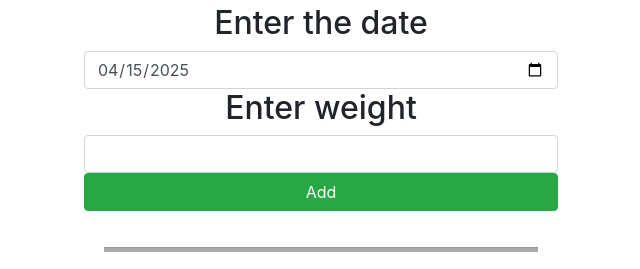
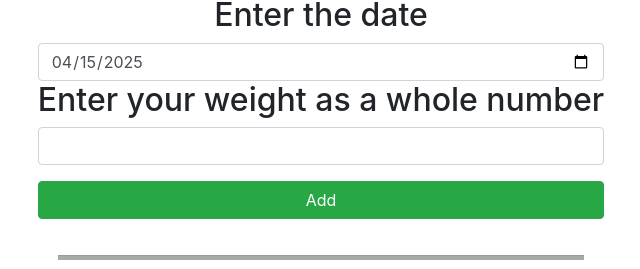
Before and after one commit to RachelShoemaker/my-health-tracker, a React (Vite) app in the folder client/: page / in a window 1280 px wide. Shown: the part 148-417 px from the top of the page, without its empty margins (319-959 px from the left). Built offline with nearby package versions, Linux system fonts and the light colour scheme; no server answers.

Commit message:
Tested CRUD ops and fixed bugs.

```diff
--- a/client/src/components/InputWeight.jsx
+++ b/client/src/components/InputWeight.jsx
@@ -1,35 +1,57 @@
-import React, { Fragment, useState, useEffect } from "react";
+import React, { Fragment, useState } from "react";
 
 const InputWeight = () => {
-    const today = new Date().toISOString().split('T')[0];
+  const today = new Date().toISOString().split("T")[0];
   const [measurement_date, setDate] = useState(today);
   const [weight, setWeight] = useState("");
 
-    const onSubmitForm = async e => {
+  const onSubmitForm = async (e) => {
     e.preventDefault();
+
+    // Validate that the weight is a whole number
+    const wholeNumberPattern = /^\d+$/;
+    if (!wholeNumberPattern.test(weight)) {
+      alert("Please enter a whole number for the weight.");
+      return; // Prevents the fetch from being called
+    }
+
     try {
-            const body = { measurement_date,weight };
+      const body = { measurement_date, weight };
       const response = await fetch("http://localhost:5000/weights", {
         method: "POST",
-                headers: {"Content-Type": "application/json"},
+        headers: { "Content-Type": "application/json" },
         body: JSON.stringify(body)
       });
+
+      console.log("Server response:", response);
+      // Redirect or reload
       window.location = "/";
-            console.log(response);
     } catch (error) {
-            console.error(error.message);
+      console.error("Error:", error.message);
     }
-    }
+  };
 
   return (
     <Fragment>
       <h1>Weight tracker</h1>
       <form className="d-flex flex-column" onSubmit={onSubmitForm}>
         <h2>Enter the date</h2>
-                <input type="date" className="form-control" value={measurement_date} onChange={e => setDate(e.target.value)}/>
-                <h2>Enter weight</h2>
-                <input type="text" className="form-control" value={weight} onChange={e => setWeight(e.target.value)}/>
-                <button className="btn btn-success">Add</button>
+        <input
+          type="date"
+          className="form-control"
+          value={measurement_date}
+          onChange={(e) => setDate(e.target.value)}
+        />
+
+        <h2>Enter your weight as a whole number</h2>
+        <input
+          type="text"
+          className="form-control"
+          value={weight}
+          onChange={(e) => setWeight(e.target.value)}
+        />
+
+        <button className="btn btn-success mt-3">Add</button>
       </form>
     </Fragment>
   );
```
Also changed, not shown: 1 other file (tests, documents, lock files or other folders). Lines whose indentation alone changed are shown as unchanged.
